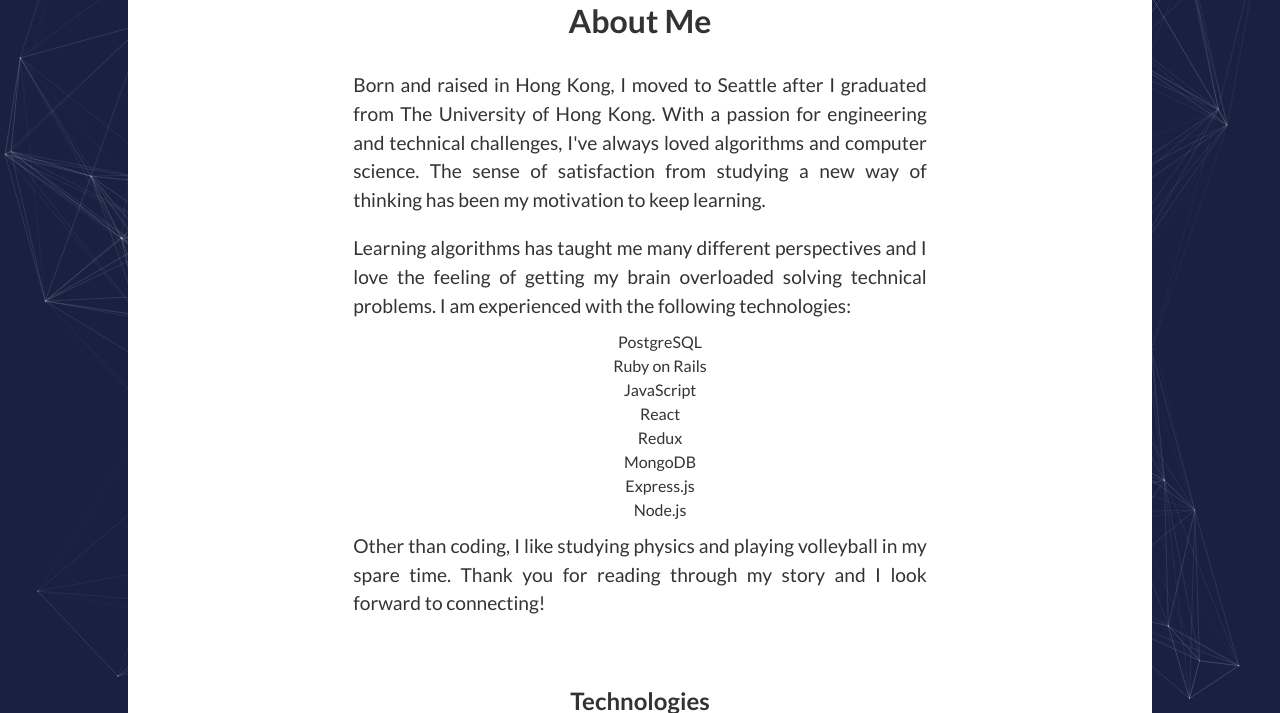
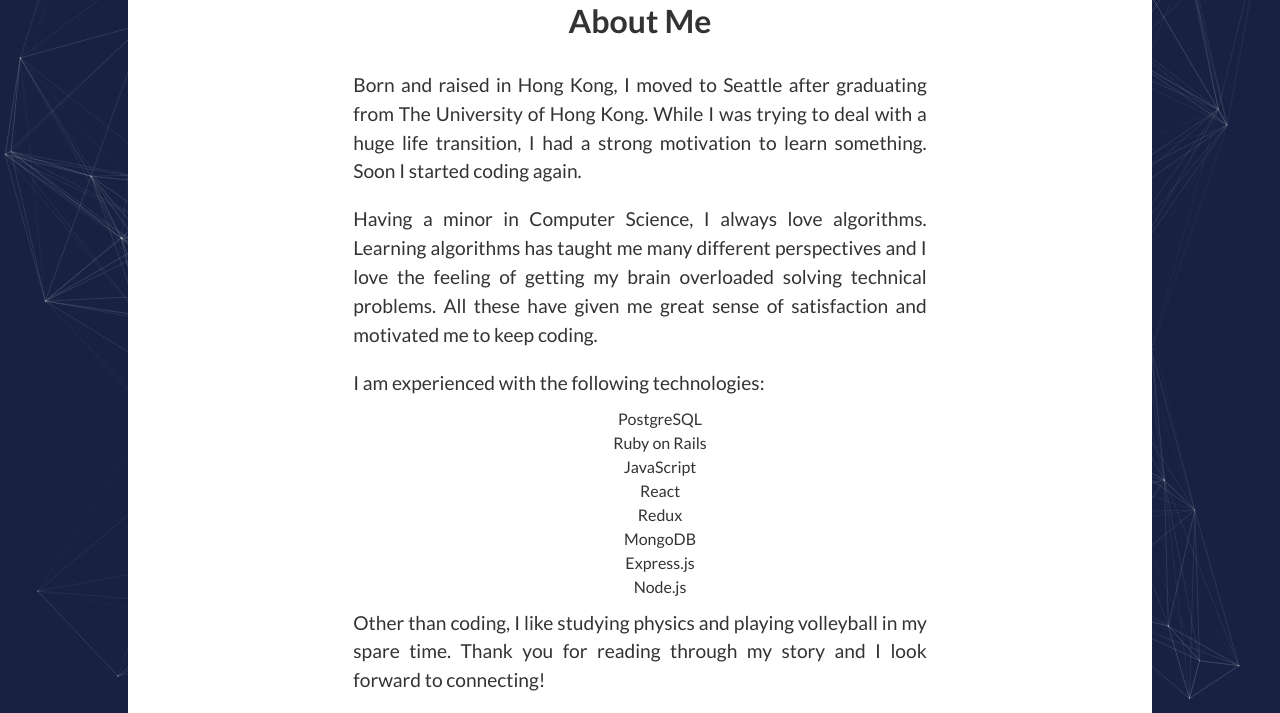
Before and after one commit to Chong-anson/portfolio, a Jekyll site: the page built from index.html, in a window 1280 px wide and 900 px high, scrolled down 937 px, cut to the strip 187-900 px from the top of the window. Built offline with Jekyll 4.4.1, drawn with Linux system fonts in a browser that asks for light colours.

Commit message:
edit about

```diff
--- a/_includes/about.html
+++ b/_includes/about.html
@@ -1,14 +1,17 @@
 
 <div class="user-details">
   <h1> About Me</h1>
-  <p> Born and raised in Hong Kong, I moved to Seattle after I graduated from
-    The University of Hong Kong. With a passion for engineering and technical challenges,
-    I've always loved algorithms and computer science. The sense of satisfaction from
-    studying a new way of thinking has been my motivation to keep learning.
+  <p> Born and raised in Hong Kong, I moved to Seattle after graduating from The
+    University of Hong Kong. While I was trying to deal with a huge life
+    transition, I had a strong motivation to learn something. Soon I started
+    coding again.
   </p>
-  <p>
+  <p>Having a minor in Computer Science, I always love algorithms.
   Learning algorithms has taught me many different perspectives and
   I love the feeling of getting my brain overloaded solving technical problems.
+  All these have given me great sense of satisfaction and motivated me to keep
+  coding.</p>
+  <p>
     I am experienced with the following technologies:</p>
     <ul>
       <li>PostgreSQL</li>
@@ -28,6 +31,7 @@
     I'm always grateful that I live in the digital age where I could utilised so many resources for learning and making my life easier.
     And now I am ready to contribute and make others' lives easier. Thank you for reading through my story and look forwards to connecting!
   </p> -->
+
 </div>
 <div class="user">
   <div class="tech">
--- a/src/styles/_about.scss
+++ b/src/styles/_about.scss
@@ -53,6 +53,7 @@
     width: 80%;
     margin: 0 auto;
     list-style: none;
+    display: flex;
     @media only screen and (min-width: $cut){
       width: 30%;
     }
```
Lines whose indentation alone changed are shown as unchanged.
